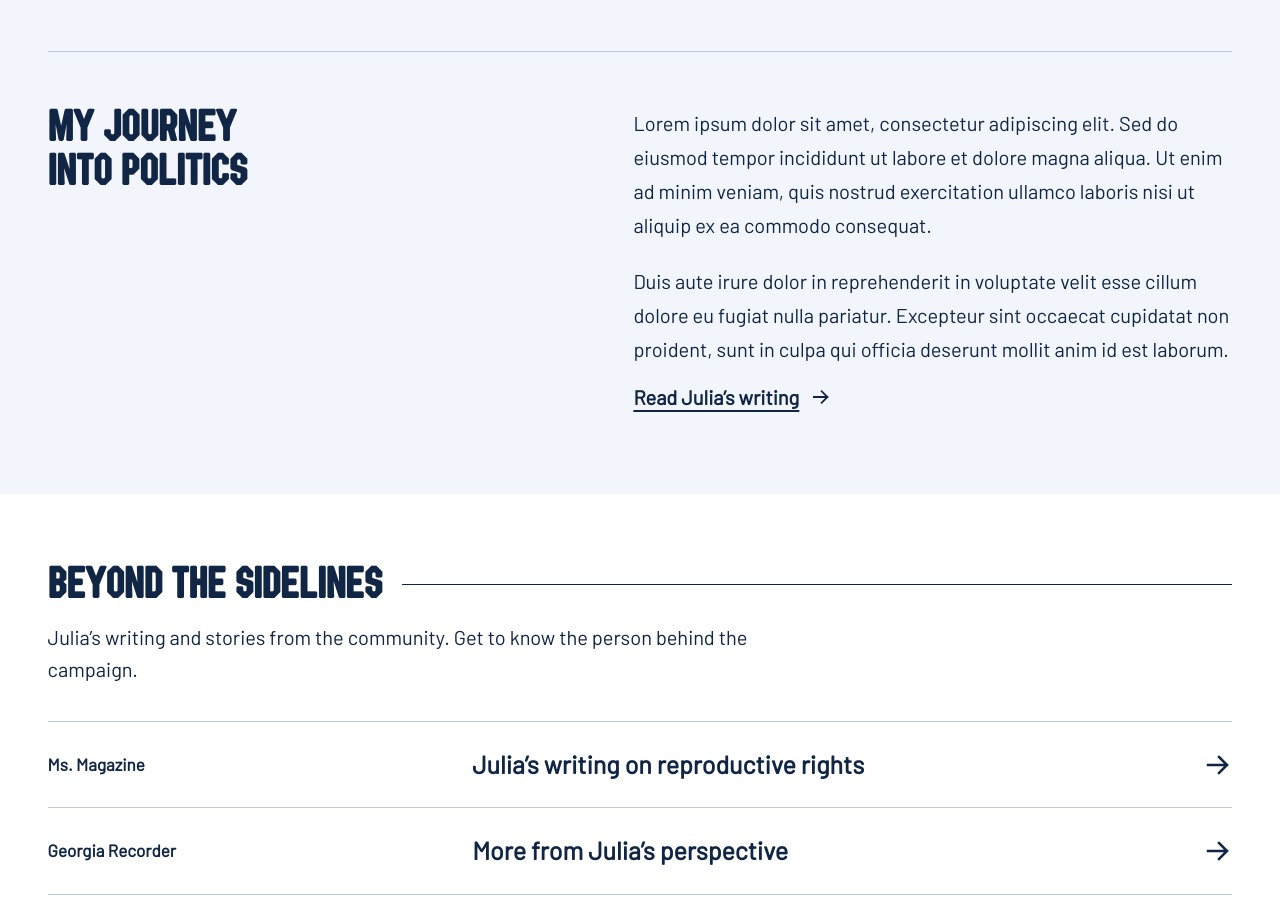
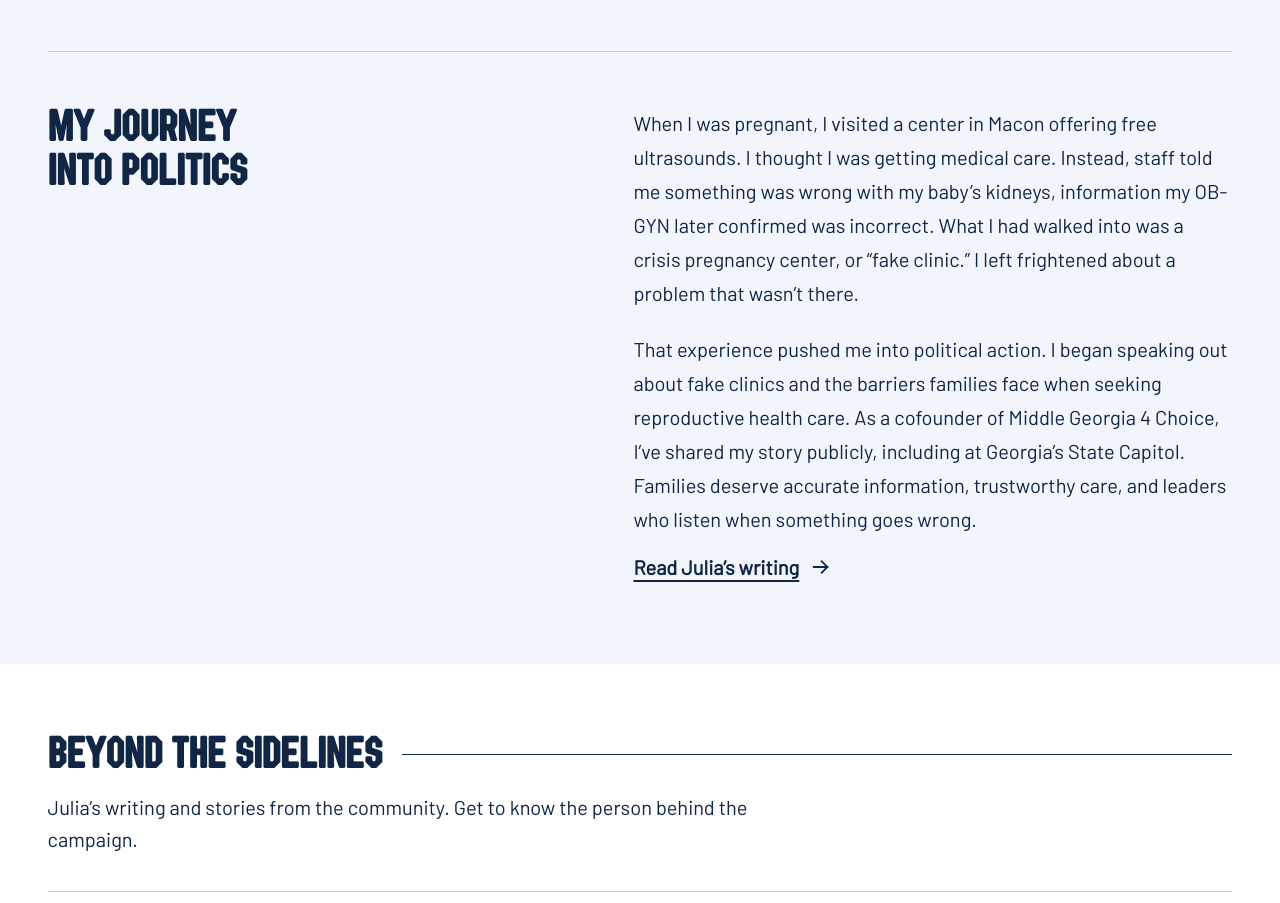
Before and after one commit to kerryhatcher/joinjulia.com, an Astro site: page / in a window 1280 px wide. Shown: the part 1455-2358 px from the top of the page. Built offline with nearby package versions, Linux system fonts and the light colour scheme; Astro itself is replaced by a stand-in of ours.

Commit message:
Tell Julia’s journey into politics through her fake clinic experience (#4)
* Replace politics placeholder with Julia’s crisis pregnancy center story

* Replace em dash with comma in politics story

```diff
--- a/src/pages/index.astro
+++ b/src/pages/index.astro
@@ -128,8 +128,8 @@ const reading = [
           <article class="story-passage" id="politics-story" aria-labelledby="politics-heading">
             <h3 id="politics-heading">My journey into politics</h3>
             <div class="story-copy">
-              <p>Lorem ipsum dolor sit amet, consectetur adipiscing elit. Sed do eiusmod tempor incididunt ut labore et dolore magna aliqua. Ut enim ad minim veniam, quis nostrud exercitation ullamco laboris nisi ut aliquip ex ea commodo consequat.</p>
-              <p>Duis aute irure dolor in reprehenderit in voluptate velit esse cillum dolore eu fugiat nulla pariatur. Excepteur sint occaecat cupidatat non proident, sunt in culpa qui officia deserunt mollit anim id est laborum.</p>
+              <p>When I was pregnant, I visited a center in Macon offering free ultrasounds. I thought I was getting medical care. Instead, staff told me something was wrong with my baby’s kidneys, information my OB-GYN later confirmed was incorrect. What I had walked into was a crisis pregnancy center, or “fake clinic.” I left frightened about a problem that wasn’t there.</p>
+              <p>That experience pushed me into political action. I began speaking out about fake clinics and the barriers families face when seeking reproductive health care. As a cofounder of Middle Georgia 4 Choice, I’ve shared my story publicly, including at Georgia’s State Capitol. Families deserve accurate information, trustworthy care, and leaders who listen when something goes wrong.</p>
               <a class="text-link" href="https://msmagazine.com/author/jcallahan/" target="_blank" rel="noopener noreferrer">Read Julia’s writing <Arrow /></a>
             </div>
           </article>
```
